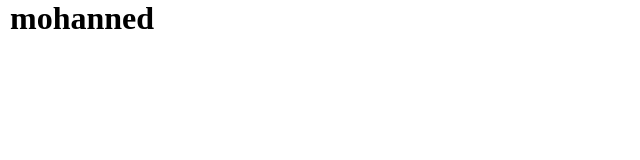
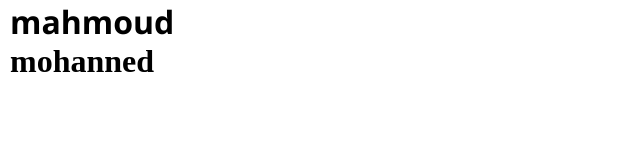
Before and after one commit to mohanned-banna/First-responsive-project, a plain HTML site: page index.html in a window 1280 px wide. Shown: the whole page, without its empty margins (0-640 px from the left). Drawn offline with Linux system fonts and the light colour scheme.

Commit message:
add new style file

```diff
--- a/index.html
+++ b/index.html
@@ -6,6 +6,7 @@
     <meta name="viewport" content="width=device-width, initial-scale=1.0">
     <title>NinjaMail</title>
     <link rel="stylesheet" href="style.css">
+    <link rel="stylesheet" href="mahmoudStyle.css">
     <link rel="stylesheet" href="https://cdnjs.cloudflare.com/ajax/libs/font-awesome/6.3.0/css/all.min.css" integrity="sha512-SzlrxWUlpfuzQ+pcUCosxcglQRNAq/DZjVsC0lE40xsADsfeQoEypE+enwcOiGjk/bSuGGKHEyjSoQ1zVisanQ==" crossorigin="anonymous" referrerpolicy="no-referrer" />
 </head>
 <body>
@@ -13,6 +14,7 @@
         <div class="mahmoud">
 
 
+            <h1 class="name" >mahmoud </h1>
 
         </div>
 
--- /dev/null
+++ b/mahmoudStyle.css
@@ -0,0 +1,3 @@
+.name {
+    font-family: 'Segoe UI', Tahoma, Geneva, Verdana, sans-serif;
+}
```
